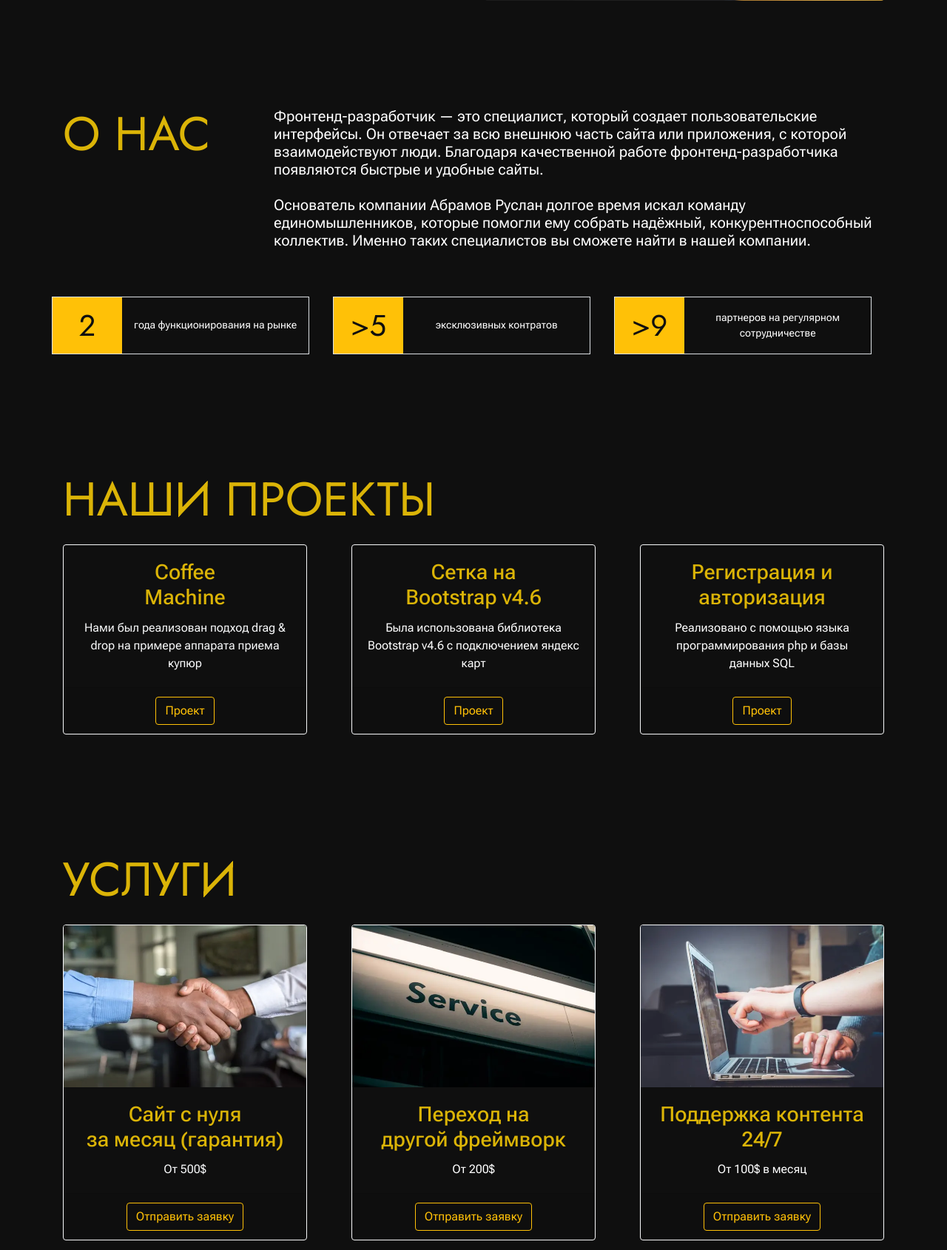
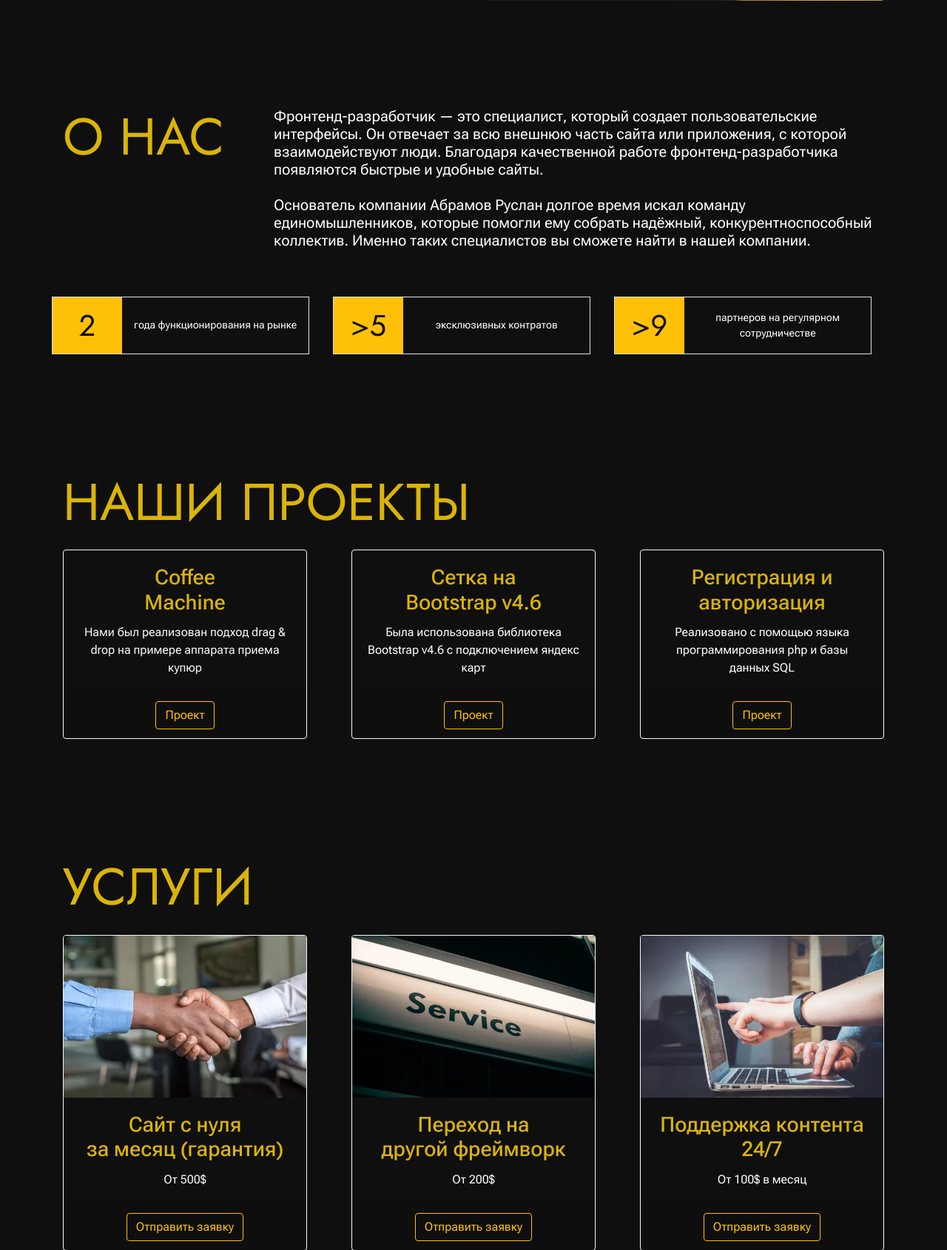
Before and after one commit to Impossible2495/030Exam, a PHP site: page / in a window 1280 px wide. Shown: the part 749-2439 px from the top of the page at 74% size. Run offline with PHP 8.4, Linux system fonts and the light colour scheme; some libraries are stand-ins or nearby versions.

Commit message:
change font-size of section_head

```diff
--- a/style.css
+++ b/style.css
@@ -42,7 +42,7 @@ p {
 .section_head {
   color: var(--warning-color);
   font-family: "Jost", Arial, sans-serif;
-  font-size: 4rem;
+  font-size: 4.375rem;
   font-weight: 400;
   line-height: 1.15;
   text-transform: uppercase;
```
